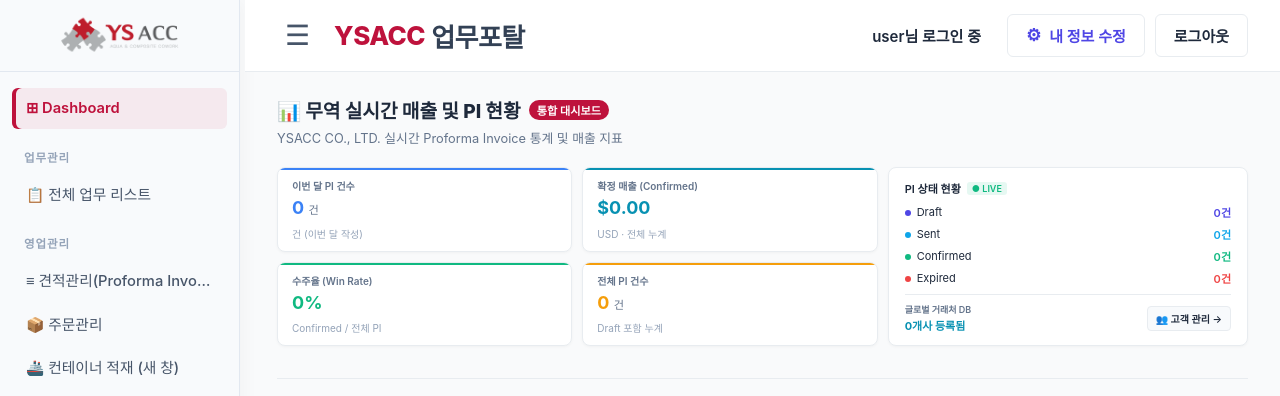
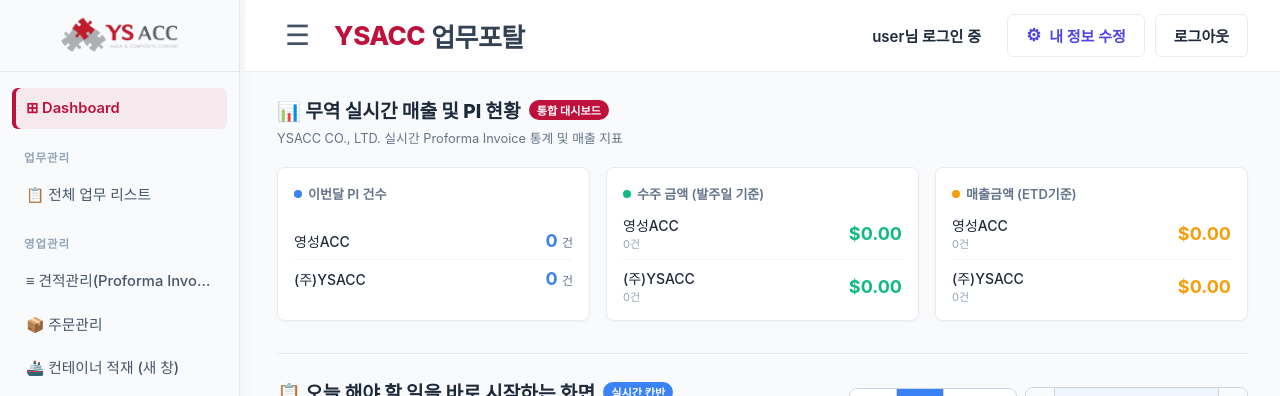
Before and after one commit to jhk113074-hue/trading_management, a React (Vite) app in the folder app/: page / in a window 1280 px wide. Shown: the top 396 px of the page. Built offline with nearby package versions, Linux system fonts and the light colour scheme; no server answers; the database is empty; sample sign-in values are in the browser's storage.

Commit message:
UI: Update Trade Dashboard with specific KPI metrics

```diff
--- a/app/src/pages/Dashboard.tsx
+++ b/app/src/pages/Dashboard.tsx
@@ -25,7 +25,7 @@ export const Dashboard: React.FC = () => {
 
   // ── Trading Data States ──
   const [pis, setPis] = useState<any[]>([]);
-  const [customerMap, setCustomerMap] = useState<Record<string, string>>({});
+  const [orders, setOrders] = useState<any[]>([]);
   const [tradingLoading, setTradingLoading] = useState(true);
 
   useEffect(() => {
@@ -48,14 +48,6 @@ export const Dashboard: React.FC = () => {
   useEffect(() => {
     const COMPANY_ID = "YSACC";
 
-    const unsubCustomers = onSnapshot(collection(doc(db, "companies", COMPANY_ID), "customers"), (snapshot) => {
-      const cmap: Record<string, string> = {};
-      snapshot.forEach(doc => {
-        cmap[doc.id] = doc.data().name || "Unknown";
-      });
-      setCustomerMap(cmap);
-    });
-
     const unsubPIs = onSnapshot(collection(doc(db, "companies", COMPANY_ID), "proforma_invoices"), (snapshot) => {
       const piData: any[] = [];
       snapshot.forEach(doc => {
@@ -69,9 +61,19 @@ export const Dashboard: React.FC = () => {
       setTradingLoading(false);
     });
 
+    const unsubOrders = onSnapshot(collection(doc(db, "companies", COMPANY_ID), "orders"), (snapshot) => {
+      const orderData: any[] = [];
+      snapshot.forEach(doc => {
+        orderData.push({ id: doc.id, ...doc.data() });
+      });
+      setOrders(orderData);
+    }, (err) => {
+      console.error("Orders subscription error:", err);
+    });
+
     return () => {
-      unsubCustomers();
       unsubPIs();
+      unsubOrders();
     };
   }, []);
 
@@ -488,28 +490,61 @@ export const Dashboard: React.FC = () => {
   const tradingKPIs = useMemo(() => {
     const now = new Date();
     const thisMonth = `${now.getFullYear()}-${String(now.getMonth() + 1).padStart(2, "0")}`;
-    const thisMonthPIs = pis.filter(p => (p.piDate || "").startsWith(thisMonth));
-    const confirmedPIs = pis.filter(p => p.status === "confirmed");
-    const confirmedRev = confirmedPIs.reduce((s, p) => s + (p.totalUsd || 0), 0);
-    const winRate = pis.length ? Math.round(confirmedPIs.length / pis.length * 100) : 0;
+
+    // 1. 이번달 PI 건수 (piDate 기준)
+    let piYsCount = 0;
+    let piYsaccCount = 0;
+
+    pis.forEach(p => {
+      if ((p.piDate || "").startsWith(thisMonth)) {
+        if (p.issuingCompany === 'YS') piYsCount++;
+        else piYsaccCount++;
+      }
+    });
+
+    // 2. 수주 금액 (발주일 poDate 기준) & 3. 매출 금액 (ETD 기준)
+    let orderYsAmount = 0;
+    let orderYsaccAmount = 0;
+    let orderYsCount = 0;
+    let orderYsaccCount = 0;
+
+    let salesYsAmount = 0;
+    let salesYsaccAmount = 0;
+    let salesYsCount = 0;
+    let salesYsaccCount = 0;
+
+    orders.forEach(o => {
+      const pi = pis.find(p => p.id === o.quotationId);
+      const amount = pi?.totalUsd || o.totalAmount || 0;
+      const isYs = o.issuingCompany === 'YS';
+
+      if ((o.poDate || "").startsWith(thisMonth)) {
+        if (isYs) {
+          orderYsAmount += amount;
+          orderYsCount++;
+        } else {
+          orderYsaccAmount += amount;
+          orderYsaccCount++;
+        }
+      }
+
+      if ((o.etd || "").startsWith(thisMonth)) {
+        if (isYs) {
+          salesYsAmount += amount;
+          salesYsCount++;
+        } else {
+          salesYsaccAmount += amount;
+          salesYsaccCount++;
+        }
+      }
+    });
 
     return {
-      thisMonthCount: thisMonthPIs.length,
-      confirmedRevenue: confirmedRev,
-      winRate,
-      totalCount: pis.length
+      piYsCount, piYsaccCount,
+      orderYsAmount, orderYsaccAmount, orderYsCount, orderYsaccCount,
+      salesYsAmount, salesYsaccAmount, salesYsCount, salesYsaccCount
     };
-  }, [pis]);
-
-  const statusSummary = useMemo(() => {
-    const counts: Record<string, number> = { draft: 0, sent: 0, confirmed: 0, expired: 0 };
-    pis.forEach(p => {
-      const s = (p.status || "draft").toLowerCase();
-      if (counts[s] !== undefined) counts[s]++;
-      else counts.draft++;
-    });
-    return counts;
-  }, [pis]);
+  }, [pis, orders]);
 
   if (loading) return <div className="content-area" style={{ alignItems: 'center', justifyContent: 'center' }}>데이터를 불러오는 중...</div>;
 
@@ -527,76 +562,74 @@ export const Dashboard: React.FC = () => {
         <div style={{ padding: '20px', background: '#fff', border: '1px solid var(--border-color)', borderRadius: '10px', marginBottom: '24px', textAlign: 'center', color: 'var(--text-secondary)' }}>무역 통계 데이터를 실시간 연결 중...</div>
       ) : (
         <>
-          <div style={{ display: 'grid', gridTemplateColumns: '2fr 1.2fr', gap: '10px', marginBottom: '12px' }}>
-            {/* KPI Cards (2x2 Grid) */}
-            <div style={{ display: 'grid', gridTemplateColumns: 'repeat(2, 1fr)', gap: '10px' }}>
-              <div style={{ background: '#fff', border: '1px solid var(--border-color)', borderRadius: '8px', padding: '10px 14px', position: 'relative', overflow: 'hidden', boxShadow: '0 1px 3px rgba(0,0,0,0.04)', display: 'flex', flexDirection: 'column', justifyContent: 'space-between' }}>
-                <div style={{ position: 'absolute', top: 0, left: 0, right: 0, height: '2px', background: '#3b82f6' }} />
-                <div>
-                  <div style={{ fontSize: '10px', color: 'var(--text-secondary)', marginBottom: '4px', fontWeight: 600 }}>이번 달 PI 건수</div>
-                  <div style={{ fontSize: '18px', fontWeight: 700, color: '#3b82f6' }}>{tradingKPIs.thisMonthCount} <span style={{ fontSize: '0.7rem', fontWeight: 500, color: 'var(--text-secondary)' }}>건</span></div>
+          <div style={{ display: 'grid', gridTemplateColumns: 'repeat(3, 1fr)', gap: '16px', marginBottom: '24px' }}>
+
+            {/* 1. 이번달 PI 건수 */}
+            <div style={{ background: '#fff', border: '1px solid var(--border-color)', borderRadius: '8px', padding: '16px', boxShadow: '0 1px 3px rgba(0,0,0,0.04)', display: 'flex', flexDirection: 'column' }}>
+              <div style={{ fontSize: '13px', color: 'var(--text-secondary)', marginBottom: '12px', fontWeight: 600, display: 'flex', alignItems: 'center', gap: '6px' }}>
+                <span style={{ display: 'inline-block', width: '8px', height: '8px', borderRadius: '50%', background: '#3b82f6' }} />
+                이번달 PI 건수
+              </div>
+              <div style={{ display: 'flex', flexDirection: 'column', gap: '8px', flex: 1, justifyContent: 'center' }}>
+                <div style={{ display: 'flex', justifyContent: 'space-between', alignItems: 'center', paddingBottom: '8px', borderBottom: '1px solid #f1f5f9' }}>
+                  <span style={{ fontSize: '14px', fontWeight: 500, color: 'var(--text-primary)' }}>영성ACC</span>
+                  <span style={{ fontSize: '18px', fontWeight: 700, color: '#3b82f6' }}>{tradingKPIs.piYsCount} <span style={{ fontSize: '12px', fontWeight: 500, color: 'var(--text-secondary)' }}>건</span></span>
                 </div>
-                <div style={{ fontSize: '10px', color: 'var(--text-muted)', marginTop: '2px' }}>건 (이번 달 작성)</div>
-              </div>
-              <div style={{ background: '#fff', border: '1px solid var(--border-color)', borderRadius: '8px', padding: '10px 14px', position: 'relative', overflow: 'hidden', boxShadow: '0 1px 3px rgba(0,0,0,0.04)', display: 'flex', flexDirection: 'column', justifyContent: 'space-between' }}>
-                <div style={{ position: 'absolute', top: 0, left: 0, right: 0, height: '2px', background: '#0891b2' }} />
-                <div>
-                  <div style={{ fontSize: '10px', color: 'var(--text-secondary)', marginBottom: '4px', fontWeight: 600 }}>확정 매출 (Confirmed)</div>
-                  <div style={{ fontSize: '18px', fontWeight: 700, color: '#0891b2' }}>${tradingKPIs.confirmedRevenue.toLocaleString(undefined, { minimumFractionDigits: 2, maximumFractionDigits: 2 })}</div>
+                <div style={{ display: 'flex', justifyContent: 'space-between', alignItems: 'center' }}>
+                  <span style={{ fontSize: '14px', fontWeight: 500, color: 'var(--text-primary)' }}>(주)YSACC</span>
+                  <span style={{ fontSize: '18px', fontWeight: 700, color: '#3b82f6' }}>{tradingKPIs.piYsaccCount} <span style={{ fontSize: '12px', fontWeight: 500, color: 'var(--text-secondary)' }}>건</span></span>
                 </div>
-                <div style={{ fontSize: '10px', color: 'var(--text-muted)', marginTop: '2px' }}>USD · 전체 누계</div>
-              </div>
-              <div style={{ background: '#fff', border: '1px solid var(--border-color)', borderRadius: '8px', padding: '10px 14px', position: 'relative', overflow: 'hidden', boxShadow: '0 1px 3px rgba(0,0,0,0.04)', display: 'flex', flexDirection: 'column', justifyContent: 'space-between' }}>
-                <div style={{ position: 'absolute', top: 0, left: 0, right: 0, height: '2px', background: '#10b981' }} />
-                <div>
-                  <div style={{ fontSize: '10px', color: 'var(--text-secondary)', marginBottom: '4px', fontWeight: 600 }}>수주율 (Win Rate)</div>
-                  <div style={{ fontSize: '18px', fontWeight: 700, color: '#10b981' }}>{tradingKPIs.winRate}%</div>
-                </div>
-                <div style={{ fontSize: '10px', color: 'var(--text-muted)', marginTop: '2px' }}>Confirmed / 전체 PI</div>
-              </div>
-              <div style={{ background: '#fff', border: '1px solid var(--border-color)', borderRadius: '8px', padding: '10px 14px', position: 'relative', overflow: 'hidden', boxShadow: '0 1px 3px rgba(0,0,0,0.04)', display: 'flex', flexDirection: 'column', justifyContent: 'space-between' }}>
-                <div style={{ position: 'absolute', top: 0, left: 0, right: 0, height: '2px', background: '#f59e0b' }} />
-                <div>
-                  <div style={{ fontSize: '10px', color: 'var(--text-secondary)', marginBottom: '4px', fontWeight: 600 }}>전체 PI 건수</div>
-                  <div style={{ fontSize: '18px', fontWeight: 700, color: '#f59e0b' }}>{tradingKPIs.totalCount} <span style={{ fontSize: '0.7rem', fontWeight: 500, color: 'var(--text-secondary)' }}>건</span></div>
-                </div>
-                <div style={{ fontSize: '10px', color: 'var(--text-muted)', marginTop: '2px' }}>Draft 포함 누계</div>
               </div>
             </div>
 
-            {/* PI 상태 현황 */}
-            <div style={{ background: '#fff', border: '1px solid var(--border-color)', borderRadius: '8px', padding: '12px 16px', boxShadow: '0 1px 3px rgba(0,0,0,0.04)', display: 'flex', flexDirection: 'column', justifyContent: 'space-between' }}>
-              <div>
-                <div style={{ fontSize: '11px', fontWeight: 600, color: 'var(--text-primary)', marginBottom: '8px', display: 'flex', alignItems: 'center' }}>
-                  PI 상태 현황 <span style={{ fontSize: '9px', color: '#10b981', background: 'rgba(16,185,129,0.1)', padding: '1px 5px', borderRadius: '3px', marginLeft: '6px', fontWeight: 600 }}>● LIVE</span>
+            {/* 2. 수주 금액 (발주일 기준) */}
+            <div style={{ background: '#fff', border: '1px solid var(--border-color)', borderRadius: '8px', padding: '16px', boxShadow: '0 1px 3px rgba(0,0,0,0.04)', display: 'flex', flexDirection: 'column' }}>
+              <div style={{ fontSize: '13px', color: 'var(--text-secondary)', marginBottom: '12px', fontWeight: 600, display: 'flex', alignItems: 'center', gap: '6px' }}>
+                <span style={{ display: 'inline-block', width: '8px', height: '8px', borderRadius: '50%', background: '#10b981' }} />
+                수주 금액 (발주일 기준)
+              </div>
+              <div style={{ display: 'flex', flexDirection: 'column', gap: '8px', flex: 1, justifyContent: 'center' }}>
+                <div style={{ display: 'flex', justifyContent: 'space-between', alignItems: 'center', paddingBottom: '8px', borderBottom: '1px solid #f1f5f9' }}>
+                  <div style={{ display: 'flex', flexDirection: 'column' }}>
+                    <span style={{ fontSize: '14px', fontWeight: 500, color: 'var(--text-primary)' }}>영성ACC</span>
+                    <span style={{ fontSize: '11px', color: 'var(--text-muted)' }}>{tradingKPIs.orderYsCount}건</span>
+                  </div>
+                  <span style={{ fontSize: '18px', fontWeight: 700, color: '#10b981' }}>${tradingKPIs.orderYsAmount.toLocaleString(undefined, { minimumFractionDigits: 2, maximumFractionDigits: 2 })}</span>
                 </div>
-                <div style={{ display: 'flex', flexDirection: 'column', gap: '6px' }}>
-                  <div style={{ display: 'flex', justifyContent: 'space-between', alignItems: 'center', fontSize: '11px' }}>
-                    <span><span style={{ width: '6px', height: '6px', borderRadius: '50%', background: '#4f46e5', marginRight: '6px', display: 'inline-block' }} />Draft</span>
-                    <span style={{ fontWeight: 600, color: '#4f46e5' }}>{statusSummary.draft}건</span>
+                <div style={{ display: 'flex', justifyContent: 'space-between', alignItems: 'center' }}>
+                  <div style={{ display: 'flex', flexDirection: 'column' }}>
+                    <span style={{ fontSize: '14px', fontWeight: 500, color: 'var(--text-primary)' }}>(주)YSACC</span>
+                    <span style={{ fontSize: '11px', color: 'var(--text-muted)' }}>{tradingKPIs.orderYsaccCount}건</span>
                   </div>
-                  <div style={{ display: 'flex', justifyContent: 'space-between', alignItems: 'center', fontSize: '11px' }}>
-                    <span><span style={{ width: '6px', height: '6px', borderRadius: '50%', background: '#0ea5e9', marginRight: '6px', display: 'inline-block' }} />Sent</span>
-                    <span style={{ fontWeight: 600, color: '#0ea5e9' }}>{statusSummary.sent}건</span>
-                  </div>
-                  <div style={{ display: 'flex', justifyContent: 'space-between', alignItems: 'center', fontSize: '11px' }}>
-                    <span><span style={{ width: '6px', height: '6px', borderRadius: '50%', background: '#10b981', marginRight: '6px', display: 'inline-block' }} />Confirmed</span>
-                    <span style={{ fontWeight: 600, color: '#10b981' }}>{statusSummary.confirmed}건</span>
-                  </div>
-                  <div style={{ display: 'flex', justifyContent: 'space-between', alignItems: 'center', fontSize: '11px' }}>
-                    <span><span style={{ width: '6px', height: '6px', borderRadius: '50%', background: '#ef4444', marginRight: '6px', display: 'inline-block' }} />Expired</span>
-                    <span style={{ fontWeight: 600, color: '#ef4444' }}>{statusSummary.expired}건</span>
-                  </div>
+                  <span style={{ fontSize: '18px', fontWeight: 700, color: '#10b981' }}>${tradingKPIs.orderYsaccAmount.toLocaleString(undefined, { minimumFractionDigits: 2, maximumFractionDigits: 2 })}</span>
                 </div>
               </div>
-              <div style={{ borderTop: '1px solid var(--border-color)', paddingTop: '8px', marginTop: '8px', display: 'flex', justifyContent: 'space-between', alignItems: 'center' }}>
-                <div>
-                  <div style={{ fontSize: '9px', color: 'var(--text-secondary)', fontWeight: 600 }}>글로벌 거래처 DB</div>
-                  <div style={{ fontSize: '11px', fontWeight: 700, color: '#0891b2', marginTop: '1px' }}>{Object.keys(customerMap).length}개사 등록됨</div>
+            </div>
+
+            {/* 3. 매출금액 (ETD기준) */}
+            <div style={{ background: '#fff', border: '1px solid var(--border-color)', borderRadius: '8px', padding: '16px', boxShadow: '0 1px 3px rgba(0,0,0,0.04)', display: 'flex', flexDirection: 'column' }}>
+              <div style={{ fontSize: '13px', color: 'var(--text-secondary)', marginBottom: '12px', fontWeight: 600, display: 'flex', alignItems: 'center', gap: '6px' }}>
+                <span style={{ display: 'inline-block', width: '8px', height: '8px', borderRadius: '50%', background: '#f59e0b' }} />
+                매출금액 (ETD기준)
+              </div>
+              <div style={{ display: 'flex', flexDirection: 'column', gap: '8px', flex: 1, justifyContent: 'center' }}>
+                <div style={{ display: 'flex', justifyContent: 'space-between', alignItems: 'center', paddingBottom: '8px', borderBottom: '1px solid #f1f5f9' }}>
+                  <div style={{ display: 'flex', flexDirection: 'column' }}>
+                    <span style={{ fontSize: '14px', fontWeight: 500, color: 'var(--text-primary)' }}>영성ACC</span>
+                    <span style={{ fontSize: '11px', color: 'var(--text-muted)' }}>{tradingKPIs.salesYsCount}건</span>
+                  </div>
+                  <span style={{ fontSize: '18px', fontWeight: 700, color: '#f59e0b' }}>${tradingKPIs.salesYsAmount.toLocaleString(undefined, { minimumFractionDigits: 2, maximumFractionDigits: 2 })}</span>
                 </div>
-                <a href="/customers.html" style={{ fontSize: '10px', padding: '4px 8px', border: '1px solid var(--border-color)', borderRadius: '4px', textDecoration: 'none', color: 'var(--text-primary)', background: '#f8fafc', fontWeight: 600, display: 'inline-block', transition: 'all 0.2s' }}>👥 고객 관리 →</a>
+                <div style={{ display: 'flex', justifyContent: 'space-between', alignItems: 'center' }}>
+                  <div style={{ display: 'flex', flexDirection: 'column' }}>
+                    <span style={{ fontSize: '14px', fontWeight: 500, color: 'var(--text-primary)' }}>(주)YSACC</span>
+                    <span style={{ fontSize: '11px', color: 'var(--text-muted)' }}>{tradingKPIs.salesYsaccCount}건</span>
+                  </div>
+                  <span style={{ fontSize: '18px', fontWeight: 700, color: '#f59e0b' }}>${tradingKPIs.salesYsaccAmount.toLocaleString(undefined, { minimumFractionDigits: 2, maximumFractionDigits: 2 })}</span>
+                </div>
               </div>
             </div>
+
           </div>
 
 
```
